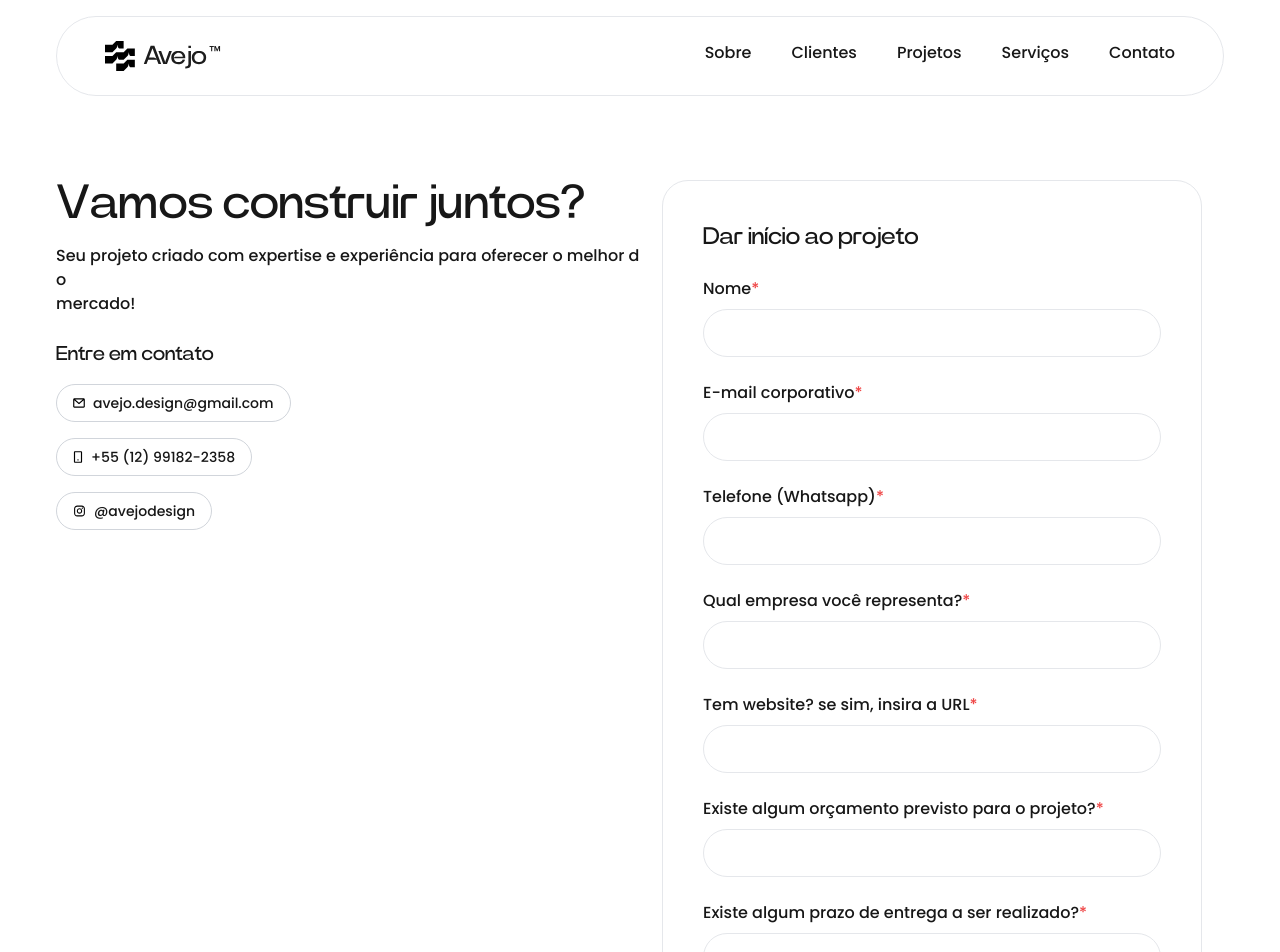
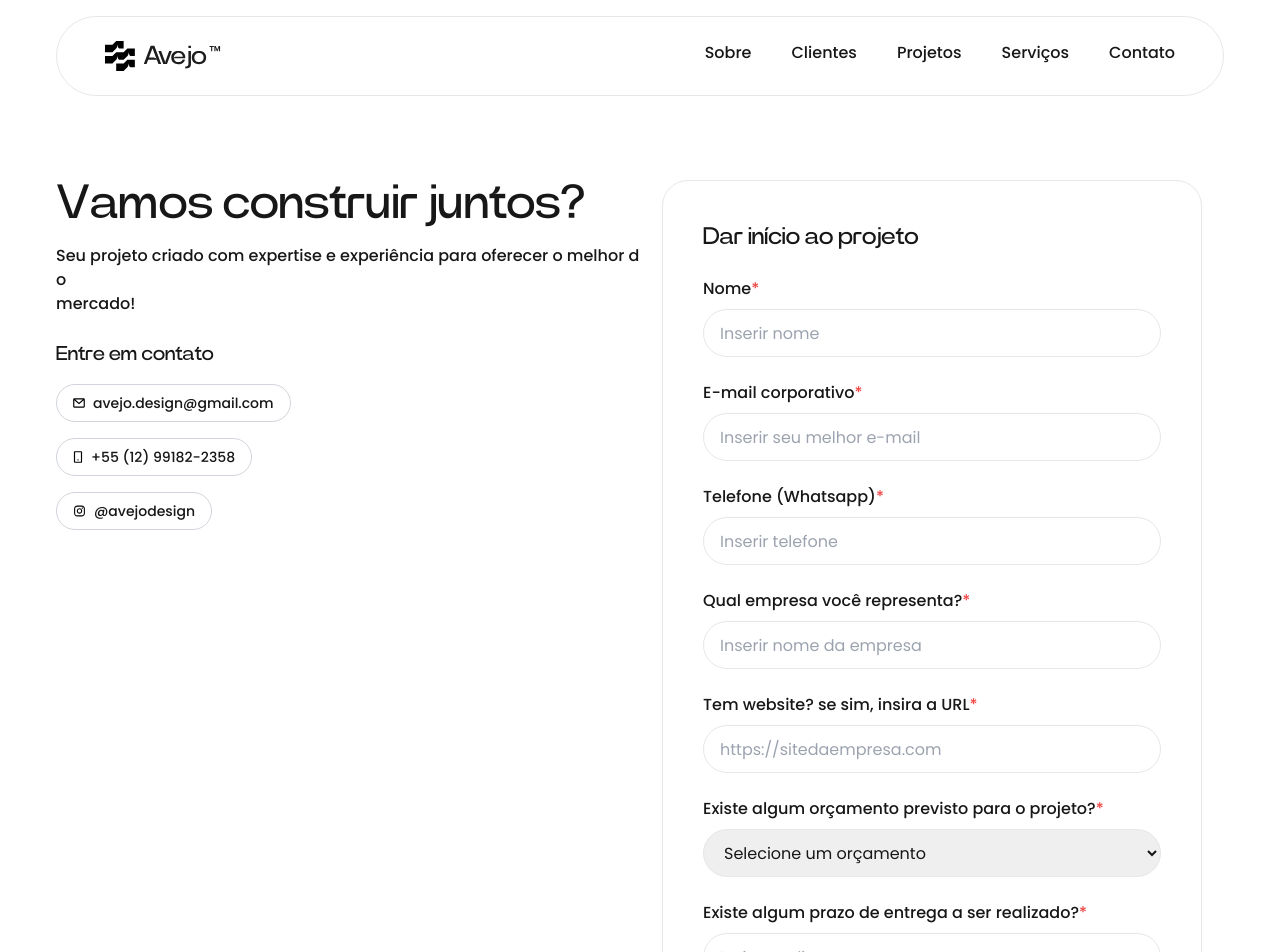
Before and after one commit to avejodesign/avejo-website, a Next.js app: page /contact in a window 1280 px wide. Shown: the top 952 px of the page. Built offline with nearby package versions, Linux system fonts and the light colour scheme.

Commit message:
feat: resolve new api e-mail send

```diff
--- a/package.json
+++ b/package.json
@@ -9,16 +9,20 @@
     "lint": "next lint"
   },
   "dependencies": {
+    "@emailjs/browser": "^4.4.1",
+    "@emotion/react": "^11.14.0",
     "@gsap/react": "^2.1.2",
     "@netlify/functions": "^3.0.0",
     "@svgr/webpack": "^8.1.0",
+    "@tailwindcss/forms": "^0.5.10",
     "framer-motion": "^12.4.7",
     "gsap": "^3.12.7",
     "lenis": "^1.1.20",
     "next": "15.1.7",
+    "next-themes": "^0.4.4",
     "react": "^19.0.0",
     "react-dom": "^19.0.0",
-    "resend": "^4.1.2",
+    "react-icons": "^5.5.0",
     "split-type": "^0.3.4"
   },
   "devDependencies": {
--- a/src/app/contact/page.tsx
+++ b/src/app/contact/page.tsx
@@ -11,38 +11,30 @@ import InstagramSVG from "@/assets/contact-page/mdi_instagram.svg";
 import { useRef, useState } from "react";
 import ReactLenis from "lenis/react";
 
+import emailjs from "@emailjs/browser";
+
 export default function Contact() {
   const containerRef = useRef<HTMLDivElement>(null);
 
   const [formData, setFormData] = useState<{ name: string, email: string, phone: string, business: string, website: string, budget: string, deadline: string }>({ name: "", email: "", phone: "", business: "", website: "", budget: "", deadline: "" });
   const [status, setStatus] = useState<string | null>(null);
 
-  const handleChange = (e: React.ChangeEvent<HTMLInputElement | HTMLTextAreaElement>) => {
+  const handleChange = (e: React.ChangeEvent<HTMLInputElement | HTMLTextAreaElement | HTMLSelectElement>) => {
     setFormData({ ...formData, [e.target.name]: e.target.value });
   };
+
 
   const handleSubmit = async (e: React.FormEvent) => {
     e.preventDefault();
     setStatus("Enviando...");
 
-    try {
-      const response = await fetch("/.netlify/functions/sendEmail", {
-        method: "POST",
-        headers: { "Content-Type": "application/json" },
-        body: JSON.stringify(formData),
-      });
+    emailjs.send("service_bmt5gmb", "template_1k6srcb", formData, "BdMC1QfhJ-HYXLcsg").then((response) => {
+      console.log("EMAIL ENVIADO", response.status, response.text);
+      setFormData({ name: "", email: "", phone: "", business: "", website: "", budget: "", deadline: "" });
+    }, (err) => {
+      console.log("Erro", err);
+    })
 
-      const data = await response.json();
-
-      if (data.success) {
-        setStatus("E-mail enviado com sucesso!");
-        setFormData({ name: "", email: "", phone: "", business: "", website: "", budget: "", deadline: "" });
-      } else {
-        setStatus("Erro ao enviar. Tente novamente.");
-      }
-    } catch (error) {
-      setStatus(error + "Erro ao enviar. Verifique sua conexão.");
-    }
   };
 
   useGSAP(() => {
@@ -120,31 +112,39 @@ export default function Contact() {
                 </ShuffleText>
                 <div className="mb-6 flex flex-col">
                   <label htmlFor="name" className="md:text-base text-sm font-medium mb-2">Nome<span className="text-red-500 ">*</span></label>
-                  <input type="text" id="name" name="name" className="h-12 border rounded-full px-4" onChange={handleChange} value={formData.name} />
+                  <input placeholder="Inserir nome" type="text" id="name" name="name" required className="h-12 border rounded-full px-4" onChange={handleChange} value={formData.name} />
                 </div>
                 <div className="mb-6 flex flex-col">
-                  <label htmlFor="name" className="md:text-base text-sm font-medium mb-2">E-mail corporativo<span className="text-red-500 ">*</span></label>
-                  <input type="text" id="email" name="email" className="h-12 border rounded-full px-4" onChange={handleChange} value={formData.email} />
+                  <label htmlFor="email" className="md:text-base text-sm font-medium mb-2">E-mail corporativo<span className="text-red-500 ">*</span></label>
+                  <input placeholder="Inserir seu melhor e-mail" type="email" id="email" name="email" required className="h-12 border rounded-full px-4" onChange={handleChange} value={formData.email} />
                 </div>
                 <div className="mb-6 flex flex-col">
-                  <label htmlFor="name" className="md:text-base text-sm font-medium mb-2">Telefone (Whatsapp)<span className="text-red-500 ">*</span></label>
-                  <input type="text" id="phone" name="phone" className="h-12 border rounded-full px-4" onChange={handleChange} value={formData.phone} />
+                  <label htmlFor="phone" className="md:text-base text-sm font-medium mb-2">Telefone (Whatsapp)<span className="text-red-500 ">*</span></label>
+                  <input placeholder="Inserir telefone" type="text" id="phone" name="phone" required className="h-12 border rounded-full px-4" onChange={handleChange} value={formData.phone} />
                 </div>
                 <div className="mb-6 flex flex-col">
-                  <label htmlFor="name" className="md:text-base text-sm font-medium mb-2">Qual empresa você representa?<span className="text-red-500 ">*</span></label>
-                  <input type="text" id="business" name="business" className="h-12 border rounded-full px-4" onChange={handleChange} value={formData.business} />
+                  <label htmlFor="business" className="md:text-base text-sm font-medium mb-2">Qual empresa você representa?<span className="text-red-500 ">*</span></label>
+                  <input placeholder="Inserir nome da empresa" type="text" id="business" name="business" required className="h-12 border rounded-full px-4" onChange={handleChange} value={formData.business} />
                 </div>
                 <div className="mb-6 flex flex-col">
-                  <label htmlFor="name" className="md:text-base text-sm font-medium mb-2">Tem website? se sim, insira a URL<span className="text-red-500 ">*</span></label>
-                  <input type="text" id="website" name="website" className="h-12 border rounded-full px-4" onChange={handleChange} value={formData.website} />
+                  <label htmlFor="website" className="md:text-base text-sm font-medium mb-2">Tem website? se sim, insira a URL<span className="text-red-500 ">*</span></label>
+                  <input placeholder="https://sitedaempresa.com" type="url" id="website" name="website" required className="h-12 border rounded-full px-4" onChange={handleChange} value={formData.website} />
                 </div>
-                <div className="mb-6 flex flex-col">
-                  <label htmlFor="name" className="md:text-base text-sm font-medium mb-2">Existe algum orçamento previsto para o projeto?<span className="text-red-500 ">*</span></label>
-                  <input type="text" id="budget" name="budget" className="h-12 border rounded-full px-4" onChange={handleChange} value={formData.budget} />
+                <div className="mb-6 flex flex-col relative ">
+                  <label htmlFor="select" className="md:text-base text-sm font-medium mb-2">Existe algum orçamento previsto para o projeto?<span className="text-red-500 ">*</span></label>
+                  <select className="h-12 border rounded-full px-4" required id="budget" name="budget" value={formData.budget} onChange={handleChange}>
+                    <option value="" disabled>Selecione um orçamento</option>
+                    <option value="option1">R$ 2 mil - R$ 4 mil</option>
+                    <option value="option2">R$ 4 mil - R$ 8 mil</option>
+                    <option value="option3">R$ 8 mil - R$ 12 mil</option>
+                    <option value="option3">R$ 12 mil - R$ 15 mil</option>
+                    <option value="option3">Acima de R$ 15 mil</option>
+                  </select>
+
                 </div>
                 <div className="mb-6 flex flex-col">
                   <label htmlFor="name" className="md:text-base text-sm font-medium mb-2">Existe algum prazo de entrega a ser realizado?<span className="text-red-500 ">*</span></label>
-                  <input type="text" id="deadline" name="deadline" className="h-12 border rounded-full px-4" onChange={handleChange} value={formData.deadline} />
+                  <input placeholder="Insira os dias ou meses" type="text" id="deadline" name="deadline" required className="h-12 border rounded-full px-4" onChange={handleChange} value={formData.deadline} />
                 </div>
                 <button type="submit" className="button-hero w-full bg-black text-white md:md:text-base text-sm text-sm py-3 px-6 rounded-full hover:opacity-60 transition">Entrar em contato</button>
                 {status && <p>{status}</p>}
--- a/src/app/layout.tsx
+++ b/src/app/layout.tsx
@@ -23,6 +23,7 @@ export default function RootLayout({
         className={`${poppins.className} antialiased overflow-x-hidden`}
       >
         {children}
+
       </body>
     </html>
   );
--- a/tsconfig.json
+++ b/tsconfig.json
@@ -1,6 +1,6 @@
 {
   "compilerOptions": {
-    "target": "ES2017",
+    "target": "ESNext",
     "lib": ["dom", "dom.iterable", "esnext"],
     "allowJs": true,
     "skipLibCheck": true,
```
Also changed, not shown: 2 other files (tests, documents, lock files or other folders).
